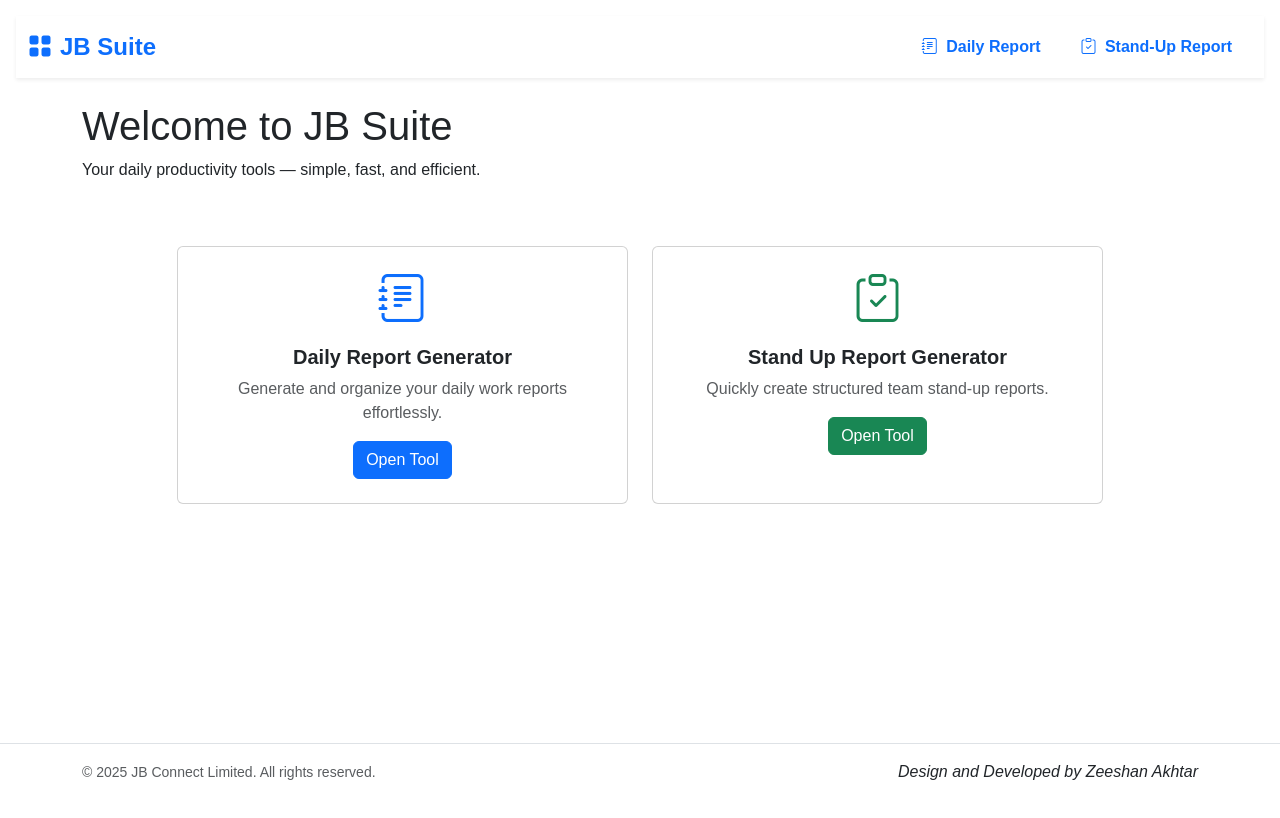
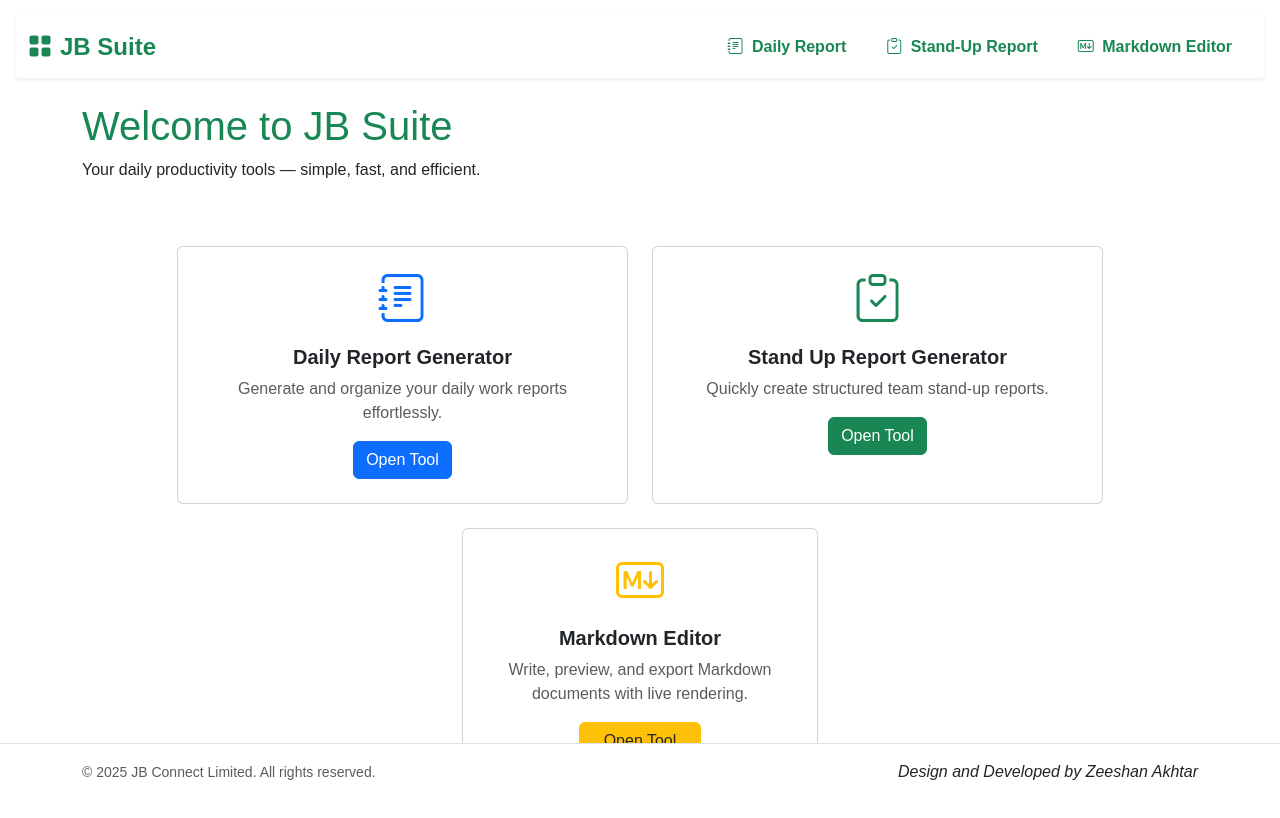
Before and after one commit to Zeeshan0811/standup-report-generator, a Next.js app: page / in a window 1280 px wide. Shown: the top 818 px of the page. Built offline with nearby package versions, Linux system fonts and the light colour scheme.

Commit message:
Markdown editor added

```diff
--- a/components/Header.jsx
+++ b/components/Header.jsx
@@ -7,8 +7,8 @@ const Header = () => {
         <nav className="navbar navbar-expand-lg bg-white shadow-sm sticky-top">
             <div className="container-fluid">
                 {/* Brand */}
-                <a className="navbar-brand fw-bold fs-4 text-primary d-flex align-items-center" href="/">
-                    <i className="bi bi-grid-fill me-2 text-primary"></i> JB Suite
+                <a className="navbar-brand fw-bold fs-4 text-success d-flex align-items-center" href="/">
+                    <i className="bi bi-grid-fill me-2 text-success"></i> JB Suite
                 </a>
 
                 {/* Toggler for mobile */}
@@ -30,7 +30,7 @@ const Header = () => {
                         <li className="nav-item mx-1">
                             <Link
                                 href="/daily-report"
-                                className="nav-link fw-semibold px-3 py-2 rounded text-primary hover-bg-light"
+                                className="nav-link fw-semibold px-3 py-2 rounded text-success hover-bg-light"
                             >
                                 <i className="bi bi-journal-text me-1"></i> Daily Report
                             </Link>
@@ -38,9 +38,17 @@ const Header = () => {
                         <li className="nav-item mx-1">
                             <Link
                                 href="/standup-report"
-                                className="nav-link fw-semibold px-3 py-2 rounded text-primary hover-bg-light"
+                                className="nav-link fw-semibold px-3 py-2 rounded text-success hover-bg-light"
                             >
                                 <i className="bi bi-clipboard-check me-1"></i> Stand-Up Report
+                            </Link>
+                        </li>
+                        <li className="nav-item mx-1">
+                            <Link
+                                href="/markdown-editor"
+                                className="nav-link fw-semibold px-3 py-2 rounded text-success hover-bg-light"
+                            >
+                                <i className="bi bi-markdown me-1"></i> Markdown Editor
                             </Link>
                         </li>
                     </ul>
--- a/package.json
+++ b/package.json
@@ -10,6 +10,7 @@
   "dependencies": {
     "bootstrap": "^5.3.7",
     "materialize-css": "^1.0.0",
+    "md-editor-rt": "^6.1.0",
     "next": "14.1.0",
     "react": "18.2.0",
     "react-dom": "18.2.0"
--- a/pages/index.jsx
+++ b/pages/index.jsx
@@ -8,7 +8,7 @@ const Home = () => {
       {/* <!-- Hero Section --> */}
       <section className="hero">
         <div className="container">
-          <h1>Welcome to JB Suite</h1>
+          <h1 className="text-success">Welcome to JB Suite</h1>
           <p>Your daily productivity tools — simple, fast, and efficient.</p>
         </div>
       </section>
@@ -50,6 +50,24 @@ const Home = () => {
               </div>
             </div>
 
+            {/* <!-- Markdown Editor --> */}
+            <div className="col-md-5 col-lg-4">
+              <div className="card tool-card h-100">
+                <div className="card-body text-center p-4">
+                  <div className="mb-3">
+                    <i className="bi bi-markdown display-5 text-warning"></i>
+                  </div>
+                  <h5 className="card-title fw-bold">Markdown Editor</h5>
+                  <p className="card-text text-muted">
+                    Write, preview, and export Markdown documents with live rendering.
+                  </p>
+                  <a href="/markdown-editor" className="btn btn-warning text-dark px-4">
+                    Open Tool
+                  </a>
+                </div>
+              </div>
+            </div>
+
           </div>
         </div>
       </section>
```
Also changed, not shown: pages/markdown-editor.jsx (added, +29 -0 lines), 1 other file (tests, documents, lock files or other folders).
